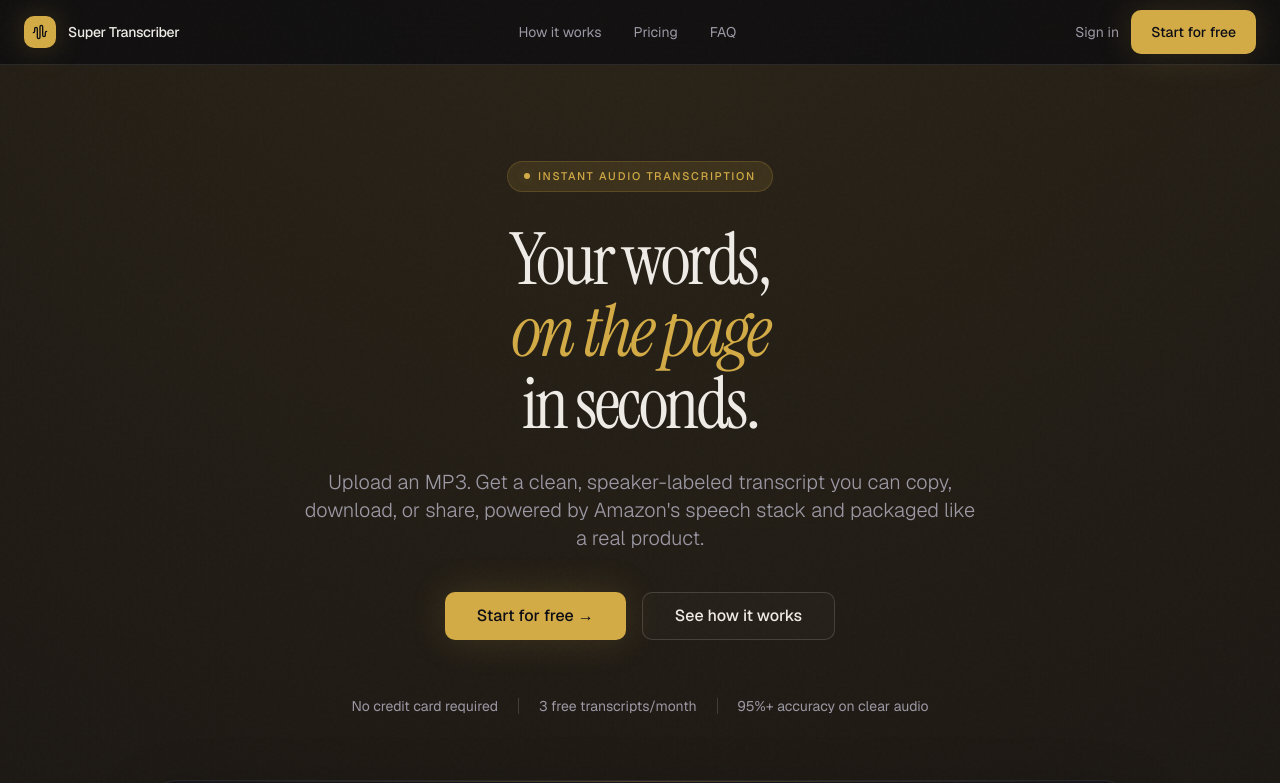
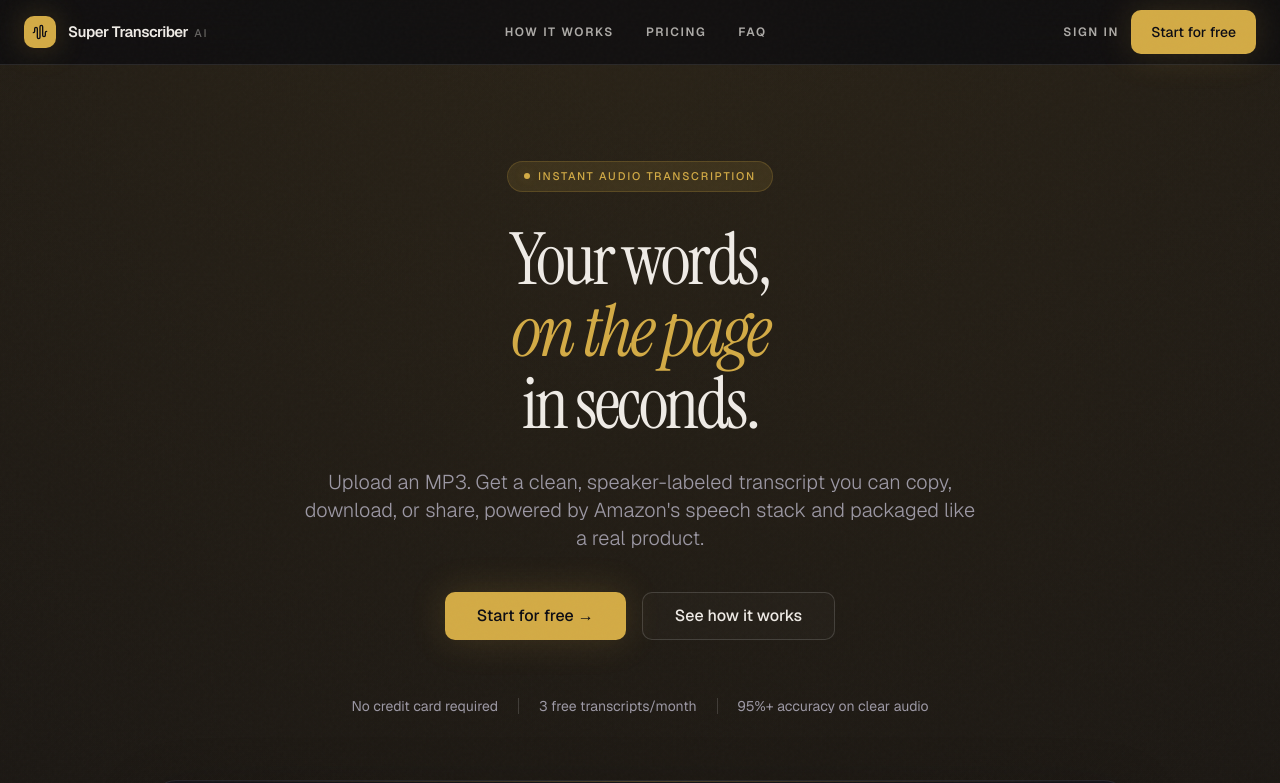
Before and after one commit to manynames3/super-transcriber, a React (Vite) app in the folder frontend/: page / in a window 1280 px wide. Shown: the top 783 px of the page. Built offline with nearby package versions, Linux system fonts and the light colour scheme; no server answers.

Commit message:
Refine header typography

```diff
--- a/frontend/src/components/AppShell.tsx
+++ b/frontend/src/components/AppShell.tsx
@@ -32,11 +32,11 @@ export function AppShell({ children }: { children: ReactNode }) {
             <BrandMark />
           </Link>
           <div className="flex items-center gap-3 text-sm text-muted-foreground">
-            <Link className="hidden hover:text-foreground md:inline-flex" to="/dashboard">
+            <Link className="nav-link-premium hidden md:inline-flex" to="/dashboard">
               Dashboard
             </Link>
             {session?.email ? (
-              <span className="hidden rounded-full border border-white/10 bg-white/5 px-3 py-1 text-xs md:inline-flex">
+              <span className="nav-meta hidden rounded-full border border-white/10 bg-white/5 px-3 py-1 md:inline-flex">
                 {session.email}
               </span>
             ) : null}
--- a/frontend/src/components/AuthShell.tsx
+++ b/frontend/src/components/AuthShell.tsx
@@ -17,7 +17,7 @@ export function AuthShell({ children, eyebrow, subtitle, title }: AuthShellProps
           <Link to="/login">
             <BrandMark />
           </Link>
-          <div className="text-sm text-muted-foreground">Private AWS transcription workspace</div>
+          <div className="nav-meta">Private AWS transcription workspace</div>
         </div>
       </header>
       <div className="mx-auto grid w-full max-w-7xl flex-1 gap-12 px-6 py-12 lg:grid-cols-[1.1fr_0.9fr] lg:items-center">
--- a/frontend/src/components/BrandMark.tsx
+++ b/frontend/src/components/BrandMark.tsx
@@ -6,7 +6,12 @@ export function BrandMark() {
       <div className="flex h-8 w-8 items-center justify-center rounded-[10px] bg-primary text-primary-foreground shadow-[0_0_32px_rgba(212,168,67,0.24)]">
         <AudioWaveform className="h-4 w-4" />
       </div>
-      <span className="text-sm font-medium tracking-[-0.02em] text-foreground">Super Transcriber</span>
+      <div className="flex items-baseline gap-1.5">
+        <span className="nav-wordmark">Super Transcriber</span>
+        <span className="hidden text-[11px] font-medium uppercase tracking-[0.16em] text-[rgba(240,237,232,0.38)] md:inline-flex">
+          AI
+        </span>
+      </div>
     </div>
   );
 }
--- a/frontend/src/index.css
+++ b/frontend/src/index.css
@@ -70,6 +70,22 @@ body::before {
   background: rgba(10, 10, 15, 0.72);
 }
 
+.nav-wordmark {
+  @apply text-[15px] font-semibold tracking-[-0.03em] text-foreground;
+}
+
+.nav-link-premium {
+  @apply text-[12px] font-semibold uppercase tracking-[0.14em] text-[rgba(240,237,232,0.7)] transition-colors;
+}
+
+.nav-link-premium:hover {
+  @apply text-foreground;
+}
+
+.nav-meta {
+  @apply text-[12px] font-medium uppercase tracking-[0.12em] text-[rgba(240,237,232,0.52)];
+}
+
 .glass-line {
   position: relative;
 }
--- a/frontend/src/pages/Landing.tsx
+++ b/frontend/src/pages/Landing.tsx
@@ -150,19 +150,19 @@ export function LandingPage() {
           <a href="#top">
             <BrandMark />
           </a>
-          <nav className="hidden items-center gap-8 text-sm text-muted-foreground md:flex">
-            <a className="hover:text-foreground" href="#how-it-works">
+          <nav className="hidden items-center gap-8 md:flex">
+            <a className="nav-link-premium" href="#how-it-works">
               How it works
             </a>
-            <a className="hover:text-foreground" href="#pricing">
+            <a className="nav-link-premium" href="#pricing">
               Pricing
             </a>
-            <a className="hover:text-foreground" href="#faq">
+            <a className="nav-link-premium" href="#faq">
               FAQ
             </a>
           </nav>
           <div className="flex items-center gap-3">
-            <Link className="text-sm text-muted-foreground hover:text-foreground" to={session ? "/dashboard" : "/login"}>
+            <Link className="nav-link-premium" to={session ? "/dashboard" : "/login"}>
               {session ? "Dashboard" : "Sign in"}
             </Link>
             <Link className={buttonVariants()} to={ctaHref}>
```
